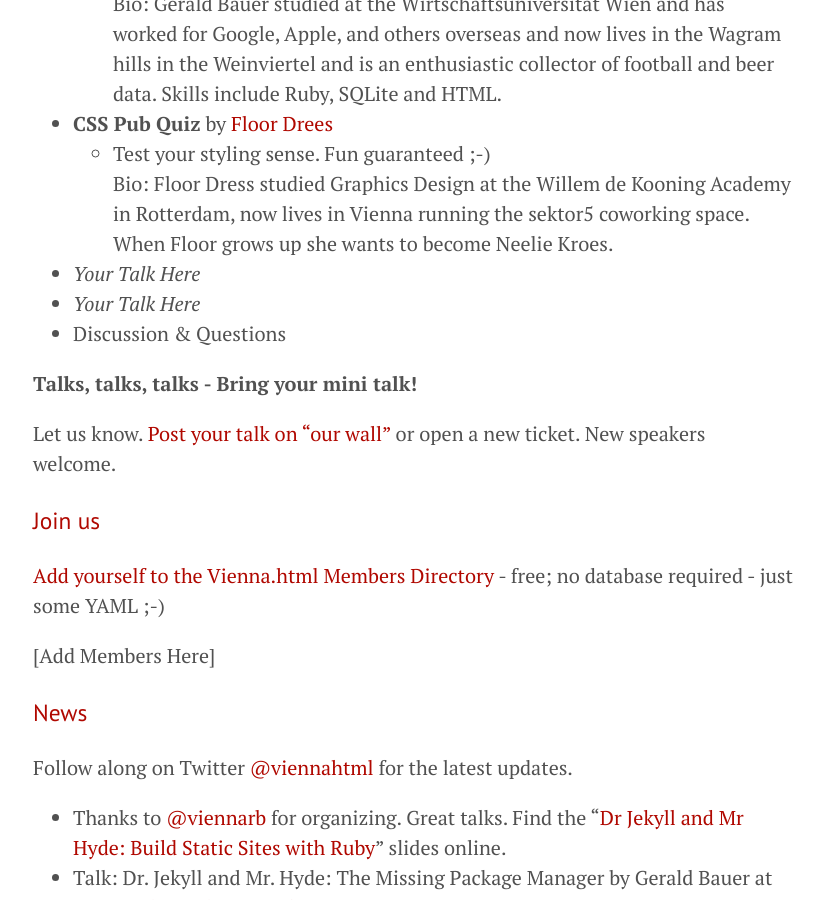
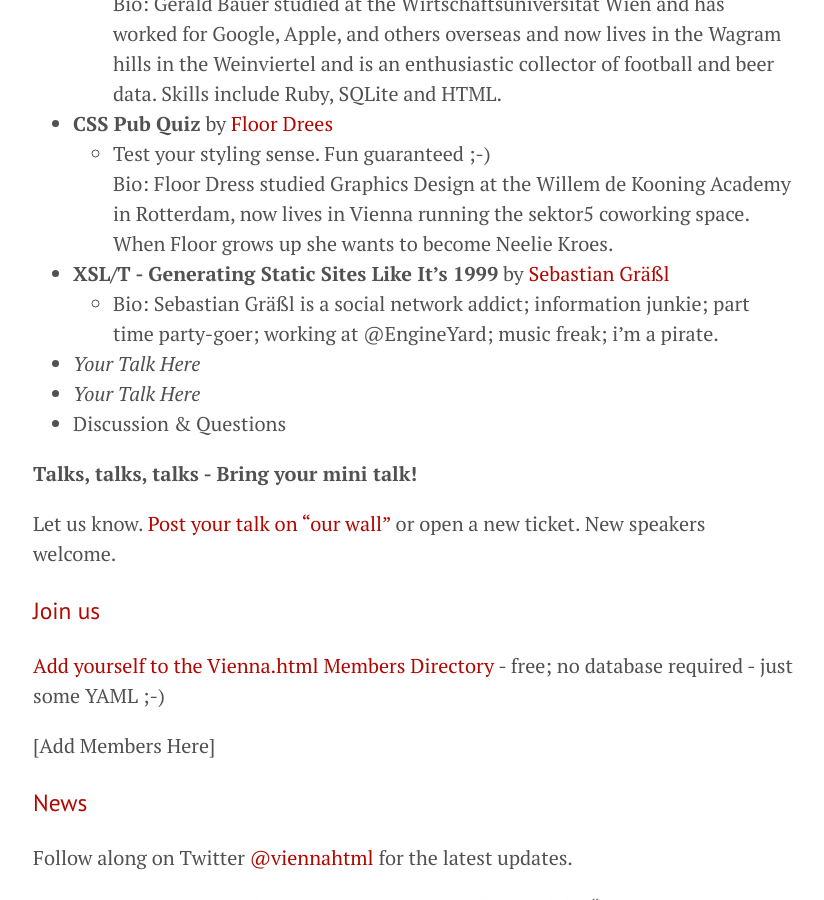
Before and after one commit to goodbyeaustria/archive, a Jekyll site: the page built from index.md, in a window 1280 px wide and 900 px high, scrolled down 998 px. Shown: the whole window, without its empty margins (227-1051 px from the left). Built offline with Jekyll 4.4.1, drawn with Linux system fonts in a browser that asks for light colours.

Commit message:
add talk by Sebastian Gräßl

```diff
--- a/index.md
+++ b/index.md
@@ -25,6 +25,8 @@
 - **CSS Pub Quiz** by [Floor Drees](https://twitter.com/floordrees)
     - Test your styling sense. Fun guaranteed ;-)
       Bio: Floor Dress studied Graphics Design at the Willem de Kooning Academy in Rotterdam, now lives in Vienna running the sektor5 coworking space. When Floor grows up she wants to become Neelie Kroes.
+- **XSL/T - Generating Static Sites Like It's 1999** by [Sebastian Gräßl](http://bastilian.me)
+    - Bio: Sebastian Gräßl is a social network addict; information junkie; part time party-goer; working at @EngineYard; music freak; i'm a pirate.
 - _Your Talk Here_
 - _Your Talk Here_
 - Discussion & Questions
```
